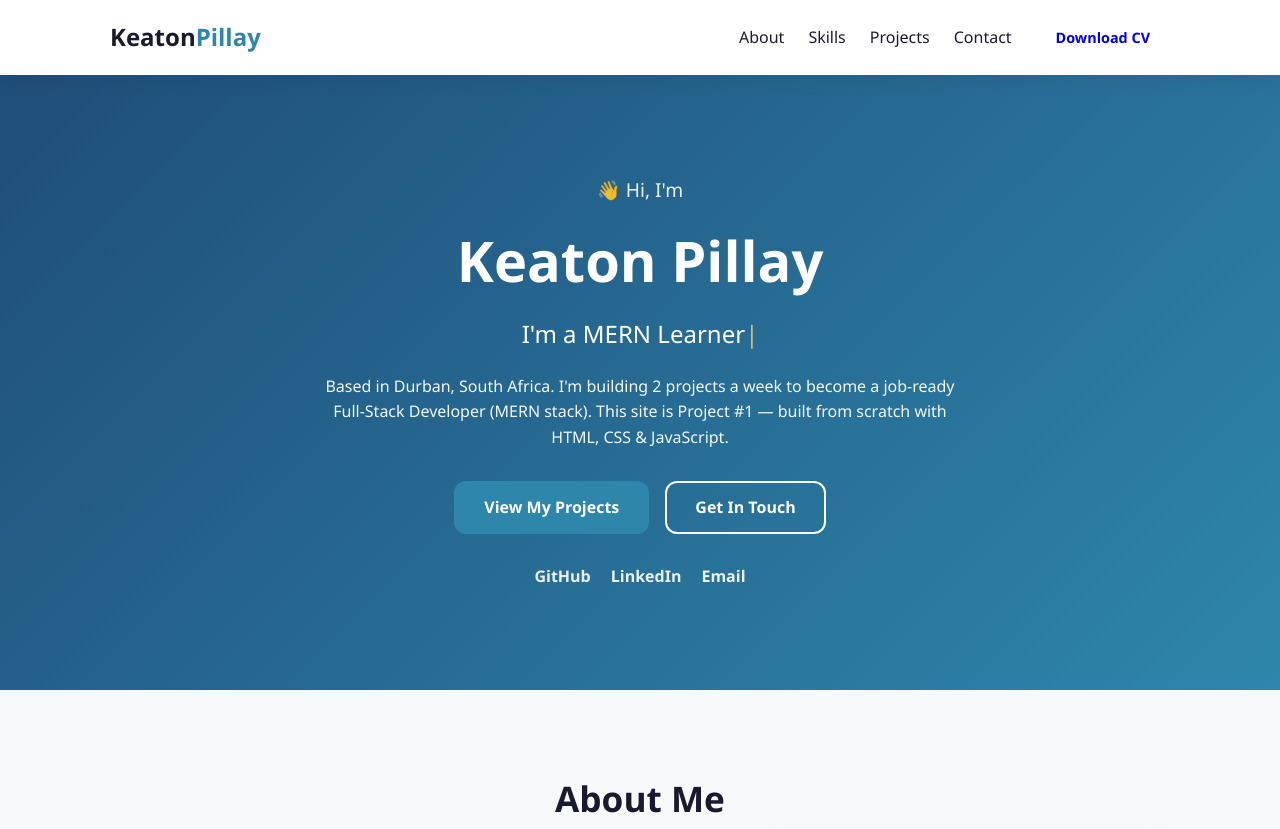
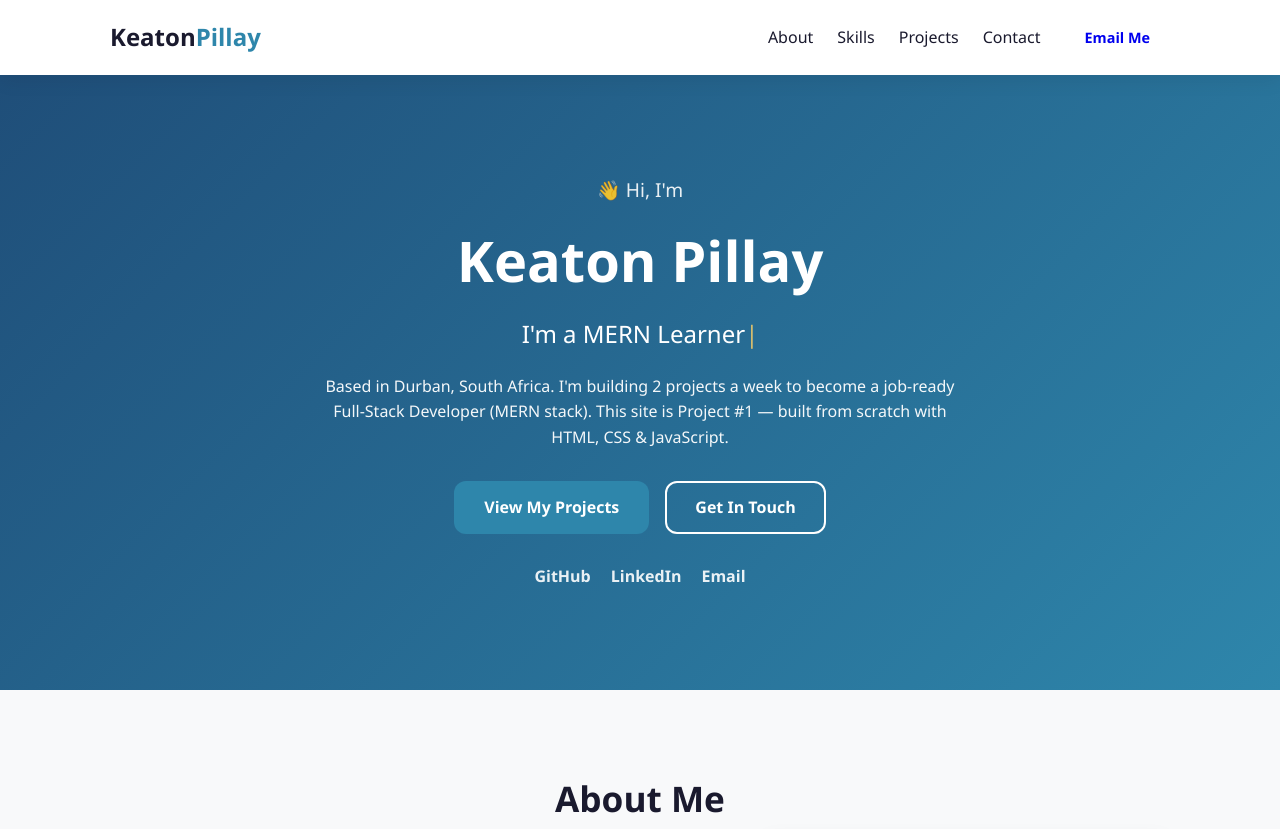
Before and after one commit to Keatonpillay23/portfolio-project-1, a plain HTML site: page index.html in a window 1280 px wide. Shown: the top 829 px of the page. Drawn offline with Linux system fonts and the light colour scheme.

Commit message:
Update index.html

```diff
--- a/index.html
+++ b/index.html
@@ -38,7 +38,7 @@
         <li><a href="#skills" class="nav-link">Skills</a></li>
         <li><a href="#projects" class="nav-link">Projects</a></li>
         <li><a href="#contact" class="nav-link">Contact</a></li>
-        <li><a href="#" class="btn btn-small">Download CV</a></li>
+        <a href="mailto:your@email.com" class="btn btn-small">Email Me</a>
       </ul>
     </nav>
   </header>
```
